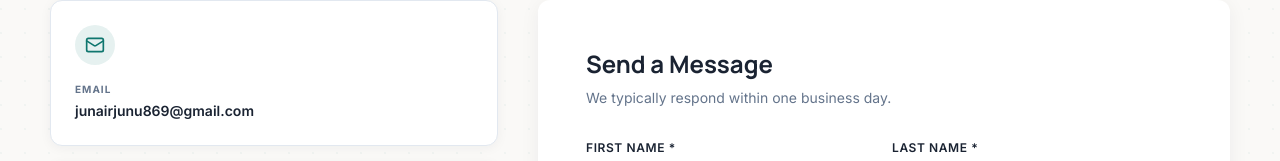
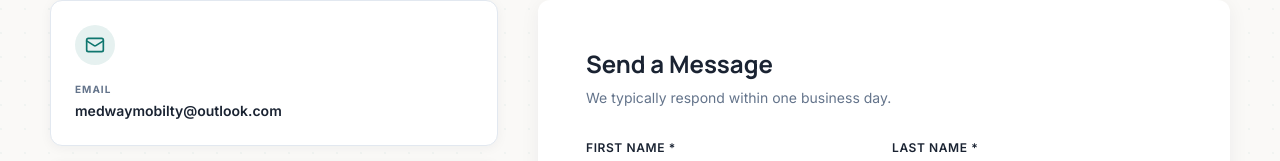
Before and after one commit to junairjnr/MedWay, a Next.js app: page /contact in a window 1280 px wide. Shown: the part 448-609 px from the top of the page. Built offline with nearby package versions, Linux system fonts and the light colour scheme; no server answers.

Commit message:
feat:email change only frontend show

```diff
--- a/src/data/site-contact.ts
+++ b/src/data/site-contact.ts
@@ -2,7 +2,7 @@ export const siteContact = {
   phone: "+1 (416) 830-4995",
   phoneTel: "+14168304995",
   phoneWhatsApp: "14168304995",
-  email: "junairjunu869@gmail.com",
+  email: "medwaymobilty@outlook.com",
   emailClass: "text-xs sm:text-sm break-all lowercase",
 } as const;
 
```
